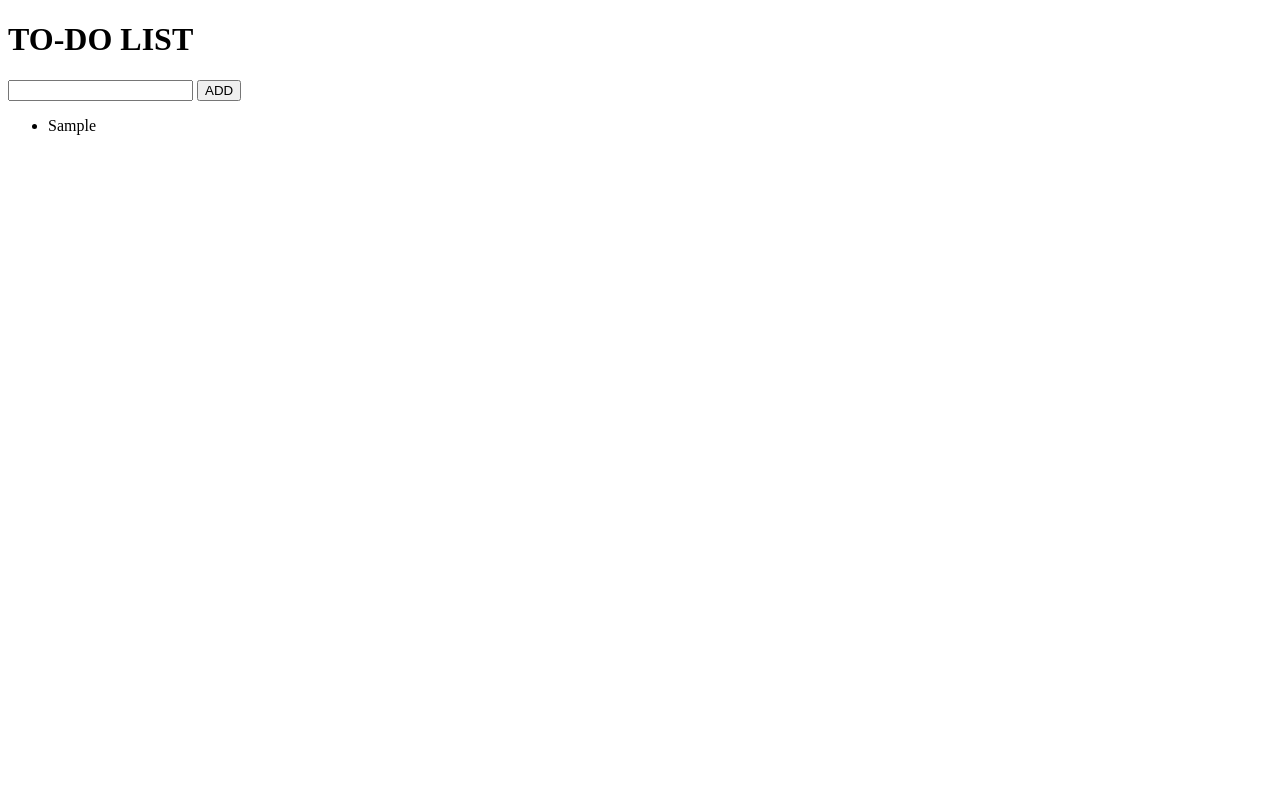
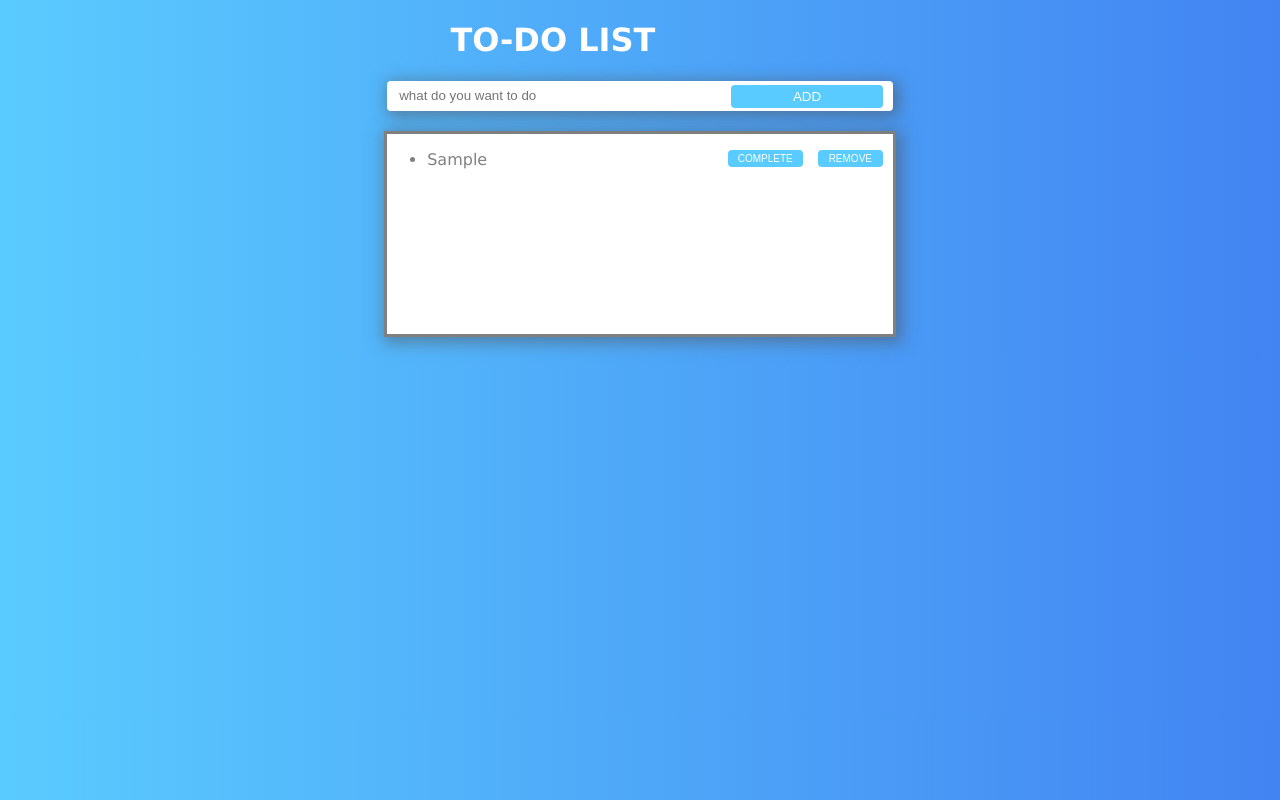
Before and after one commit to tytysam/seir_basic_to-do-list_app, a plain HTML site: page to_do_list/index.html in a window 1280 px wide. Both pictures are taken after typing "Sample" into the empty fields and a click on the button "ADD". Drawn offline with Linux system fonts and the light colour scheme.

Commit message:
Okay, this may not have been EXACTLY what the markdown called for, but it's a functional to-do list. Excited to refactor this using React.

```diff
--- a/to_do_list/index.html
+++ b/to_do_list/index.html
@@ -10,14 +10,16 @@
     <div class="header">
       <h1>TO-DO LIST</h1>
     </div>
-    <form id="input-container">
-      <input />
-      <button>ADD</button>
-    </form>
+    <div id="input-container">
+      <form>
+        <input placeholder="what do you want to do" />
+        <button id="add-button">ADD</button>
+      </form>
+    </div>
     <div id="to-do-container">
-      <ul id="to-do-items"></ul>
+      <ul id="to-do-list"></ul>
     </div>
-    <script src="js/main.js"></script>
+    <script defer src="js/main.js"></script>
   </body>
 </html>
 
--- a/to_do_list/js/main.js
+++ b/to_do_list/js/main.js
@@ -1,16 +1,40 @@
 // Cached DOM Nodes
-const form = document.getElementById("input-container");
+const form = document.querySelector("form");
 const input = document.querySelector("input");
-const button = document.querySelector("button");
-const ul = document.getElementById("to-do-items");
+const addButton = document.getElementById("add-button");
+const completeButton = document.getElementById("complete-button");
+const removeButton = document.getElementById("remove-button");
+const ul = document.getElementById("to-do-list");
+const li = document.getElementsByClassName("to-do-items");
 
+// Initialize userInput as an empty string
 let userInput = "";
+
+// Refactor your complex functions down into separate functions that are ideally
+// only doing a single, particular job...
 
 form.addEventListener("submit", (e) => {
   e.preventDefault();
   userInput = input.value;
   let li = document.createElement("li");
+  li.classList.add("to-do-items");
   li.textContent = userInput;
+  let removeButton = document.createElement("button");
+  removeButton.innerText = "REMOVE";
+  removeButton.setAttribute("id", "remove-button");
+  removeButton.addEventListener("click", (e) => {
+    li.remove();
+    completeButton.remove();
+    e.target.remove();
+  });
+  let completeButton = document.createElement("button");
+  completeButton.innerText = "COMPLETE";
+  completeButton.setAttribute("id", "complete-button");
+  completeButton.addEventListener("click", (e) => {
+    li.classList.toggle("strike");
+  });
   ul.appendChild(li);
+  li.appendChild(completeButton);
+  li.appendChild(removeButton);
   input.value = "";
 });
--- a/to_do_list/style.css
+++ b/to_do_list/style.css
@@ -1,21 +1,95 @@
 body {
-  background-image: linear-gradient(to right, #59c8fd);
+  background-image: linear-gradient(
+    to right,
+    rgb(90, 203, 254),
+    rgb(66, 132, 242)
+  );
+  font-family: Verdana, Geneva, Tahoma, sans-serif;
+  color: #ffffff;
 }
 
 .header {
+  margin: 0 auto;
+  width: 30%;
+}
+
+.strike {
+  text-decoration: line-through;
 }
 
 #input-container {
+  margin: 0 auto;
+  background-color: #ffffff;
+  height: 30px;
+  min-width: 250px;
+  width: 40%;
+  border-radius: 4px;
+  position: relative;
+  box-shadow: 3px 3px 15px 3px rgba(80, 80, 80, 0.5);
 }
 
 #input-container input {
+  background-color: #ffffff;
+  position: absolute;
+  top: 20%;
+  left: 10px;
+  border: none;
+  height: 15px;
+  color: #808080;
 }
 
 #input-container button {
+  background-color: rgb(90, 203, 254);
+  border: none;
+  color: #ffffff;
+  border-radius: 4px;
+  width: 30%;
+  height: 75%;
+  border: none;
+  position: absolute;
+  top: 15%;
+  right: 10px;
 }
 
 #to-do-container {
+  border: 3px solid #808080;
+  width: 40%;
+  min-width: 300px;
+  max-height: 800px;
+  min-height: 200px;
+  height: auto;
+  margin: 20px auto;
+  background-color: #ffffff;
+  box-shadow: 3px 3px 15px 3px rgba(80, 80, 80, 0.5);
 }
 
 .to-do-items {
+  color: #808080;
+  position: relative;
 }
+
+#complete-button {
+  background-color: rgb(90, 203, 254);
+  color: #ffffff;
+  border-radius: 4px;
+  width: 75px;
+  min-width: 65px;
+  height: 90%;
+  border: none;
+  font-size: 10px;
+  position: absolute;
+  right: 90px;
+}
+
+#remove-button {
+  background-color: rgb(90, 203, 254);
+  color: #ffffff;
+  border-radius: 4px;
+  width: 65px;
+  min-width: 50px;
+  height: 90%;
+  border: none;
+  font-size: 10px;
+  position: absolute;
+  right: 10px;
+}
```
